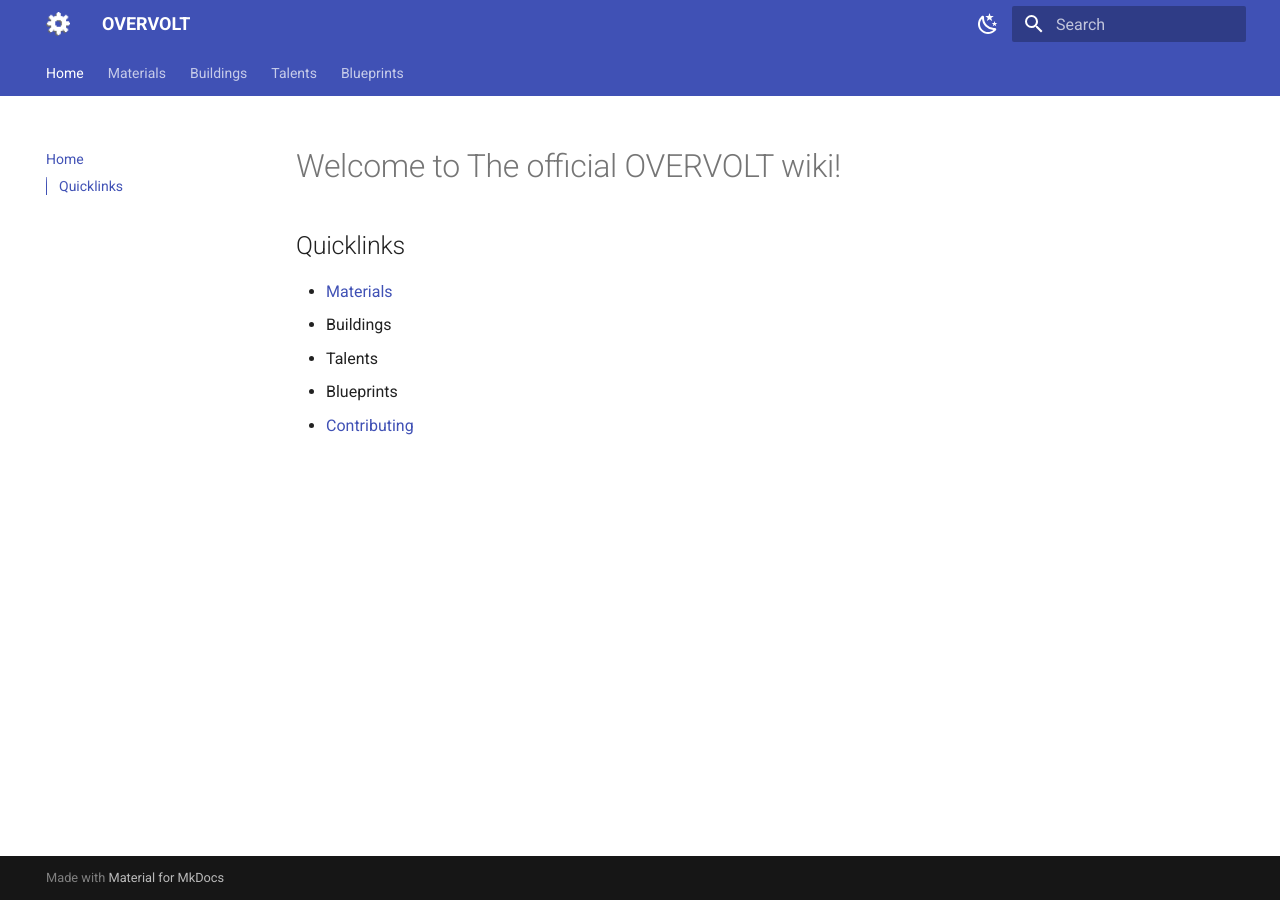
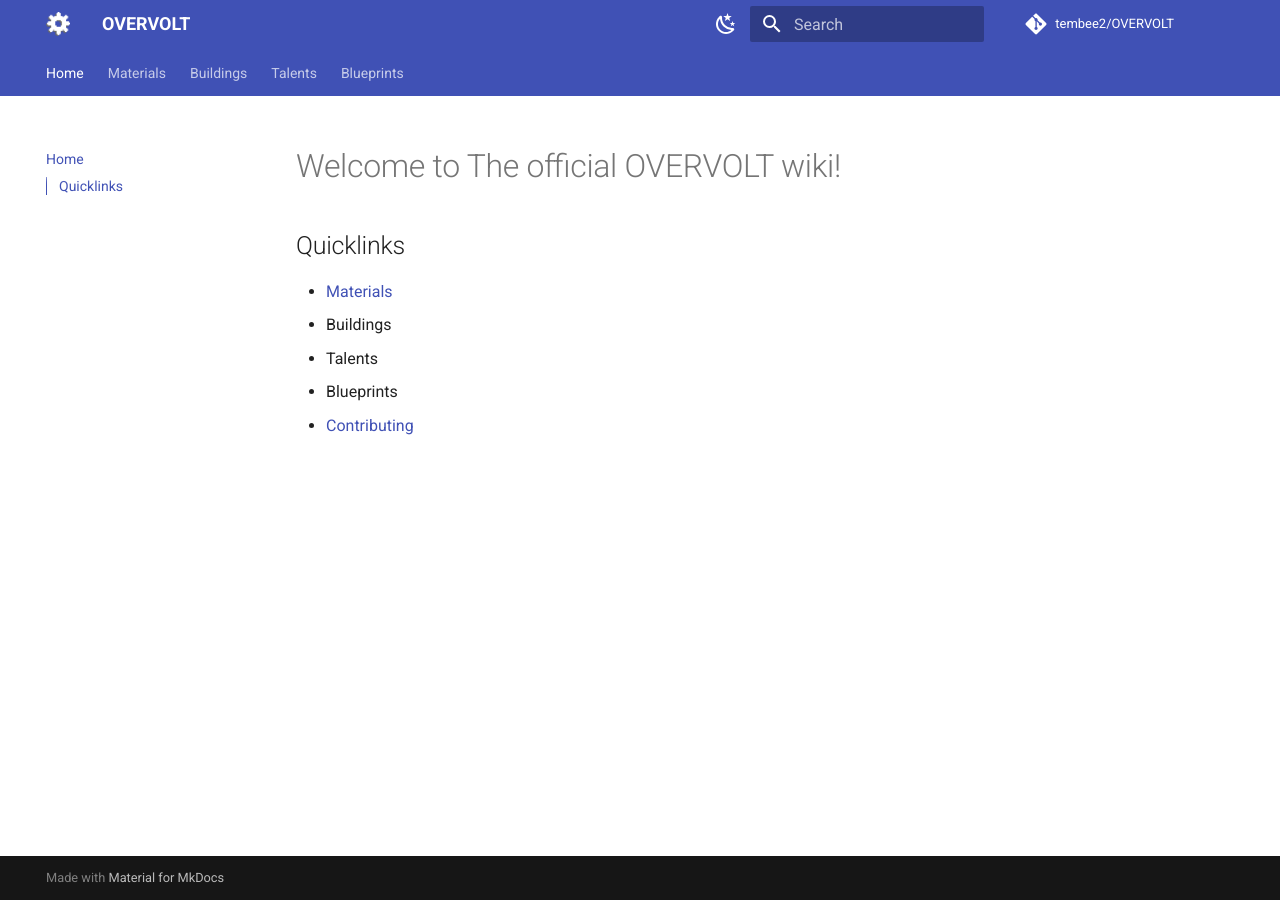
Before and after one commit to tembee2/OVERVOLT, an MkDocs documentation site: the page built from docs/index.md, in a window 1280 px wide. Built offline with MkDocs 1.6.1 and Material for MkDocs 9.7.7, drawn with Linux system fonts in a browser that asks for light colours; comment, search, counter and statistics services are not loaded.

Commit message:
repo is now linked probably

```diff
--- a/mkdocs.yml
+++ b/mkdocs.yml
@@ -1,5 +1,10 @@
 site_name: OVERVOLT
 site_url: https://tembee2.github.io/OVERVOLT
+
+repo_name: tembee2/OVERVOLT
+repo_url: https://github.com/tembee2/OVERVOLT
+edit_uri: ""
+
 theme:
   name: material
   features:
```
